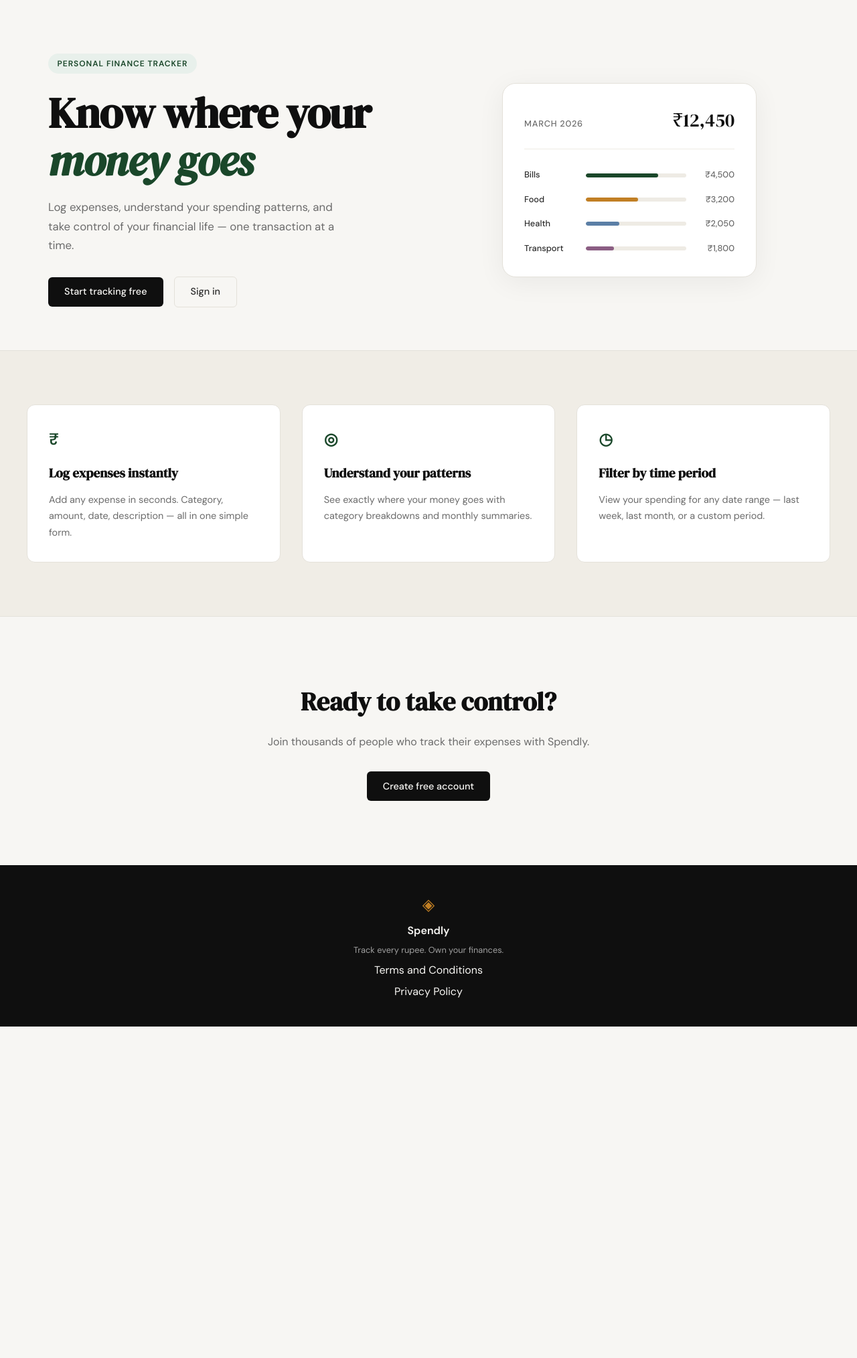
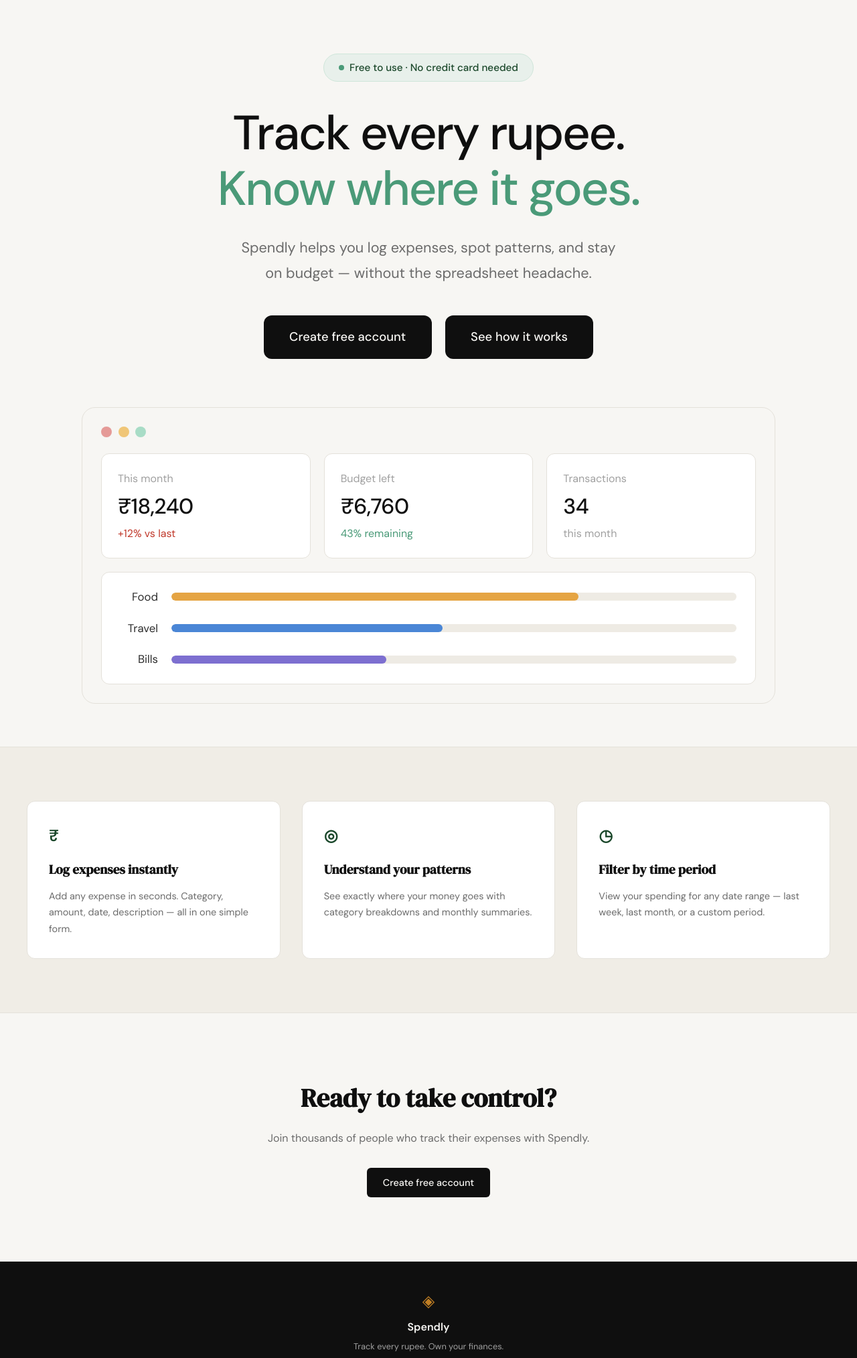
Before and after one commit to mahakud1/spendly, a Flask app: page / in a window 1280 px wide. Shown: the part 61-2089 px from the top of the page at 67% size. Before the commit the page ends 1594 px from the top, so only its background shows below. Run offline with Flask 3, Linux system fonts and the light colour scheme.

Commit message:
landing: redesign hero section
Co-Authored-By: Claude Sonnet 5.5 <noreply@anthropic.com>

```diff
--- a/static/css/style.css
+++ b/static/css/style.css
@@ -125,136 +125,175 @@ a { color: inherit; text-decoration: none; }
 
 .hero {
     padding: 5rem 2rem 4rem;
-    display: grid;
-    grid-template-columns: 1fr 1fr;
-    gap: 4rem;
+    display: flex;
+    flex-direction: column;
     align-items: center;
-    max-width: var(--max-width);
+    text-align: center;
+    max-width: 1100px;
     margin: 0 auto;
 }
 
 .hero-badge {
-    display: inline-block;
+    display: inline-flex;
+    align-items: center;
+    gap: 0.5rem;
     background: var(--accent-light);
     color: var(--accent);
-    font-size: 0.75rem;
-    font-weight: 600;
-    letter-spacing: 0.08em;
-    text-transform: uppercase;
-    padding: 0.35rem 0.85rem;
+    border: 1px solid #cfe6da;
+    font-size: 0.95rem;
+    font-weight: 500;
+    padding: 0.5rem 1.4rem;
     border-radius: 999px;
-    margin-bottom: 1.5rem;
+    margin-bottom: 2.25rem;
+}
+
+.hero-badge-dot {
+    width: 8px;
+    height: 8px;
+    border-radius: 50%;
+    background: #4a9a78;
 }
 
 .hero-title {
-    font-family: var(--font-display);
-    font-size: clamp(2.5rem, 5vw, 4rem);
-    line-height: 1.1;
-    letter-spacing: -0.02em;
+    font-family: var(--font-body);
+    font-size: clamp(2.5rem, 6vw, 4.5rem);
+    font-weight: 500;
+    line-height: 1.15;
+    letter-spacing: -0.03em;
     color: var(--ink);
-    margin-bottom: 1.25rem;
+    margin-bottom: 1.75rem;
 }
 
-.hero-title em {
-    font-style: italic;
-    color: var(--accent);
-}
+.hero-title-accent { color: #4a9a78; }
 
 .hero-subtitle {
-    font-size: 1.05rem;
+    font-size: 1.35rem;
     color: var(--ink-muted);
-    line-height: 1.7;
-    max-width: 460px;
-    margin-bottom: 2rem;
+    line-height: 1.75;
+    margin-bottom: 2.75rem;
 }
 
 .hero-actions {
     display: flex;
-    gap: 1rem;
+    gap: 1.25rem;
     align-items: center;
+    justify-content: center;
+    margin-bottom: 4.5rem;
+}
+
+.hero-actions .btn-primary {
+    padding: 1.1rem 2.4rem;
+    border-radius: var(--radius-md);
+    font-size: 1.15rem;
+    font-weight: 500;
 }
 
 /* ------------------------------------------------------------------ */
-/* Mock card (hero visual)                                             */
+/* Dashboard preview (hero visual)                                     */
 /* ------------------------------------------------------------------ */
 
 .hero-visual {
-    display: flex;
-    justify-content: center;
+    width: 100%;
+    text-align: left;
 }
 
-.mock-card {
+.dash-card {
+    background: var(--paper);
+    border: 1px solid var(--border);
+    border-radius: var(--radius-lg);
+    padding: 1.75rem;
+}
+
+.dash-dots {
+    display: flex;
+    gap: 0.6rem;
+    margin-bottom: 1.5rem;
+}
+
+.dash-dot {
+    width: 16px;
+    height: 16px;
+    border-radius: 50%;
+}
+
+.dash-dot-red { background: #e59a97; }
+.dash-dot-yellow { background: #f0c677; }
+.dash-dot-green { background: #a8dcc6; }
+
+.dash-stats {
+    display: grid;
+    grid-template-columns: repeat(3, 1fr);
+    gap: 1.25rem;
+    margin-bottom: 1.25rem;
+}
+
+.dash-stat {
+    display: flex;
+    flex-direction: column;
     background: var(--paper-card);
     border: 1px solid var(--border);
-    border-radius: var(--radius-lg);
-    padding: 2rem;
-    width: 100%;
-    max-width: 380px;
-    box-shadow: 0 8px 40px rgba(0,0,0,0.06);
+    border-radius: var(--radius-md);
+    padding: 1.5rem;
 }
 
-.mock-card-header {
-    display: flex;
-    justify-content: space-between;
-    align-items: baseline;
-    margin-bottom: 1.75rem;
-    padding-bottom: 1.25rem;
-    border-bottom: 1px solid var(--border-soft);
+.dash-stat-label {
+    font-size: 1rem;
+    color: var(--ink-faint);
+    margin-bottom: 0.6rem;
 }
 
-.mock-label {
-    font-size: 0.8rem;
+.dash-stat-value {
+    font-size: 2rem;
     font-weight: 500;
-    color: var(--ink-muted);
-    text-transform: uppercase;
-    letter-spacing: 0.06em;
+    letter-spacing: -0.02em;
+    color: var(--ink);
+    line-height: 1.2;
+    margin-bottom: 0.5rem;
 }
 
-.mock-total {
-    font-family: var(--font-display);
-    font-size: 1.75rem;
-    color: var(--ink);
+.dash-stat-note { font-size: 1rem; }
+.dash-note-down { color: var(--danger); }
+.dash-note-up { color: #4a9a78; }
+.dash-note-muted { color: var(--ink-faint); }
+
+.dash-bars {
+    display: flex;
+    flex-direction: column;
+    gap: 1.25rem;
+    background: var(--paper-card);
+    border: 1px solid var(--border);
+    border-radius: var(--radius-md);
+    padding: 1.4rem 1.75rem;
 }
 
-.mock-bars { display: flex; flex-direction: column; gap: 1rem; }
-
-.mock-bar-row {
+.dash-bar-row {
     display: grid;
-    grid-template-columns: 80px 1fr 60px;
+    grid-template-columns: 56px 1fr;
     align-items: center;
-    gap: 0.75rem;
+    gap: 1.25rem;
 }
 
-.mock-cat {
-    font-size: 0.8rem;
-    font-weight: 500;
+.dash-cat {
+    font-size: 1.05rem;
     color: var(--ink-soft);
+    text-align: right;
 }
 
-.mock-bar-track {
-    height: 6px;
+.dash-bar-track {
+    height: 12px;
     background: var(--border-soft);
     border-radius: 999px;
     overflow: hidden;
 }
 
-.mock-bar {
+.dash-bar {
     height: 100%;
-    background: var(--accent);
     border-radius: 999px;
-    transition: width 0.6s ease;
 }
 
-.mock-bar-2 { background: var(--accent-2); }
-.mock-bar-3 { background: #5b7fa6; }
-.mock-bar-4 { background: #8b5e83; }
-
-.mock-amt {
-    font-size: 0.8rem;
-    font-weight: 500;
-    color: var(--ink-muted);
-    text-align: right;
-}
+.dash-bar-food { background: #e5a443; }
+.dash-bar-travel { background: #4a86d6; }
+.dash-bar-bills { background: #7d6fd0; }
 
 /* ------------------------------------------------------------------ */
 /* Buttons                                                             */
@@ -548,14 +587,8 @@ a { color: inherit; text-decoration: none; }
 /* ------------------------------------------------------------------ */
 
 @media (max-width: 900px) {
-    .hero {
-        grid-template-columns: 1fr;
-        text-align: center;
-    }
-
-    .hero-subtitle { max-width: 100%; }
-    .hero-actions { justify-content: center; }
-    .hero-visual { display: none; }
+    .hero-subtitle br { display: none; }
+    .dash-stats { grid-template-columns: 1fr; }
 
     .features-inner { grid-template-columns: 1fr; }
 }
--- a/templates/landing.html
+++ b/templates/landing.html
@@ -5,56 +5,56 @@
 {% block content %}
 
 <section class="hero">
-    <div class="hero-inner">
-        <div class="hero-badge">Personal Finance Tracker</div>
-        <h1 class="hero-title">
-            Know where your<br>
-            <em>money goes</em>
-        </h1>
-        <p class="hero-subtitle">
-            Log expenses, understand your spending patterns,
-            and take control of your financial life —
-            one transaction at a time.
-        </p>
-        <div class="hero-actions">
-            <a href="{{ url_for('register') }}" class="btn-primary">Start tracking free</a>
-            <a href="{{ url_for('login') }}" class="btn-ghost">Sign in</a>
-        </div>
+    <div class="hero-badge"><span class="hero-badge-dot"></span>Free to use · No credit card needed</div>
+    <h1 class="hero-title">
+        Track every rupee.<br>
+        <span class="hero-title-accent">Know where it goes.</span>
+    </h1>
+    <p class="hero-subtitle">
+        Spendly helps you log expenses, spot patterns, and stay<br>
+        on budget — without the spreadsheet headache.
+    </p>
+    <div class="hero-actions">
+        <a href="{{ url_for('register') }}" class="btn-primary">Create free account</a>
+        <a href="#" class="btn-primary">See how it works</a>
     </div>
+
     <div class="hero-visual">
-        <div class="mock-card">
-            <div class="mock-card-header">
-                <span class="mock-label">March 2026</span>
-                <span class="mock-total">₹12,450</span>
+        <div class="dash-card">
+            <div class="dash-dots">
+                <span class="dash-dot dash-dot-red"></span>
+                <span class="dash-dot dash-dot-yellow"></span>
+                <span class="dash-dot dash-dot-green"></span>
             </div>
-            <div class="mock-bars">
-                <div class="mock-bar-row">
-                    <span class="mock-cat">Bills</span>
-                    <div class="mock-bar-track">
-                        <div class="mock-bar" style="width: 72%"></div>
-                    </div>
-                    <span class="mock-amt">₹4,500</span>
+            <div class="dash-stats">
+                <div class="dash-stat">
+                    <span class="dash-stat-label">This month</span>
+                    <span class="dash-stat-value">₹18,240</span>
+                    <span class="dash-stat-note dash-note-down">+12% vs last</span>
                 </div>
-                <div class="mock-bar-row">
-                    <span class="mock-cat">Food</span>
-                    <div class="mock-bar-track">
-                        <div class="mock-bar mock-bar-2" style="width: 52%"></div>
-                    </div>
-                    <span class="mock-amt">₹3,200</span>
+                <div class="dash-stat">
+                    <span class="dash-stat-label">Budget left</span>
+                    <span class="dash-stat-value">₹6,760</span>
+                    <span class="dash-stat-note dash-note-up">43% remaining</span>
                 </div>
-                <div class="mock-bar-row">
-                    <span class="mock-cat">Health</span>
-                    <div class="mock-bar-track">
-                        <div class="mock-bar mock-bar-3" style="width: 33%"></div>
-                    </div>
-                    <span class="mock-amt">₹2,050</span>
+                <div class="dash-stat">
+                    <span class="dash-stat-label">Transactions</span>
+                    <span class="dash-stat-value">34</span>
+                    <span class="dash-stat-note dash-note-muted">this month</span>
                 </div>
-                <div class="mock-bar-row">
-                    <span class="mock-cat">Transport</span>
-                    <div class="mock-bar-track">
-                        <div class="mock-bar mock-bar-4" style="width: 28%"></div>
-                    </div>
-                    <span class="mock-amt">₹1,800</span>
+            </div>
+            <div class="dash-bars">
+                <div class="dash-bar-row">
+                    <span class="dash-cat">Food</span>
+                    <div class="dash-bar-track"><div class="dash-bar dash-bar-food" style="width: 72%"></div></div>
+                </div>
+                <div class="dash-bar-row">
+                    <span class="dash-cat">Travel</span>
+                    <div class="dash-bar-track"><div class="dash-bar dash-bar-travel" style="width: 48%"></div></div>
+                </div>
+                <div class="dash-bar-row">
+                    <span class="dash-cat">Bills</span>
+                    <div class="dash-bar-track"><div class="dash-bar dash-bar-bills" style="width: 38%"></div></div>
                 </div>
             </div>
         </div>
```
